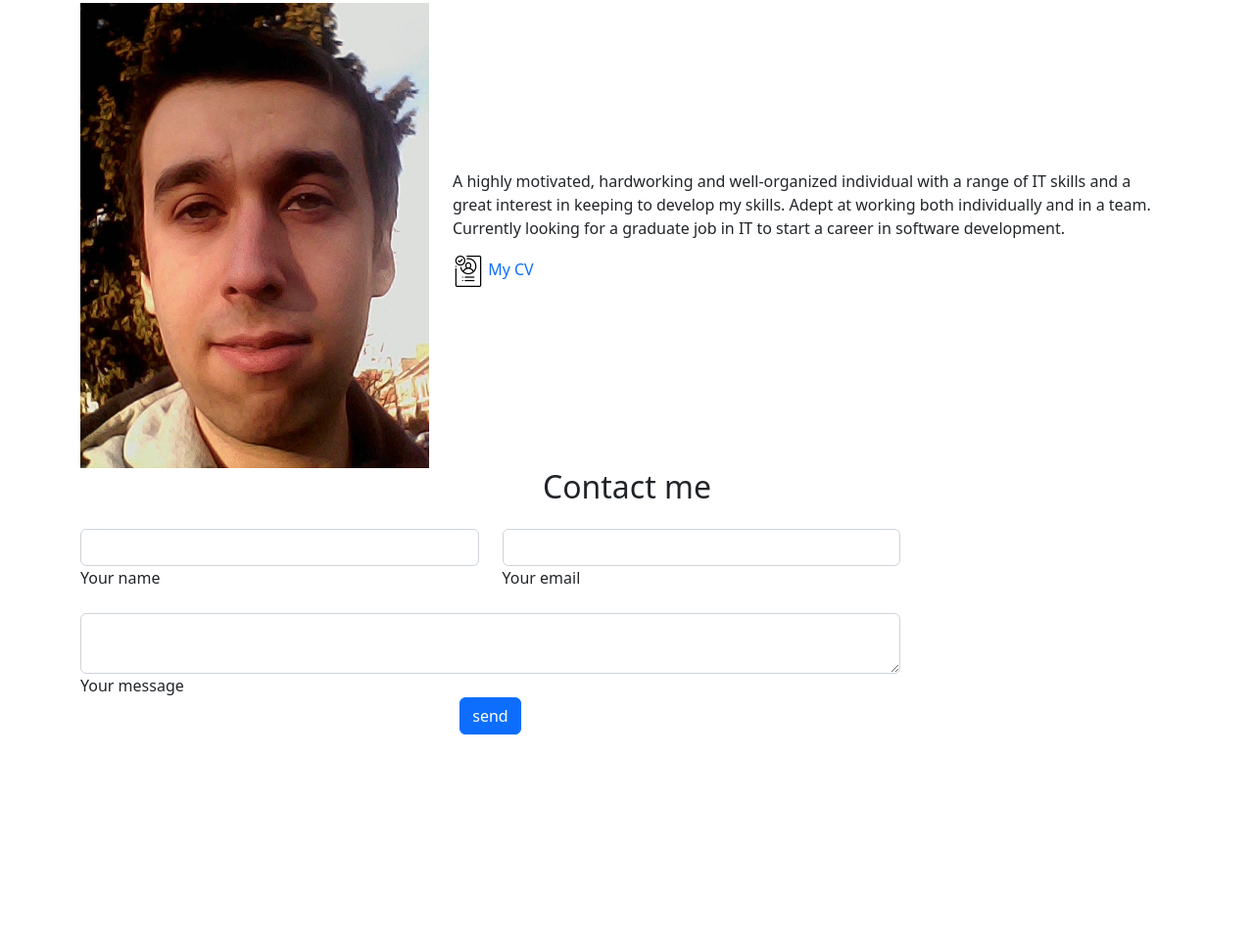
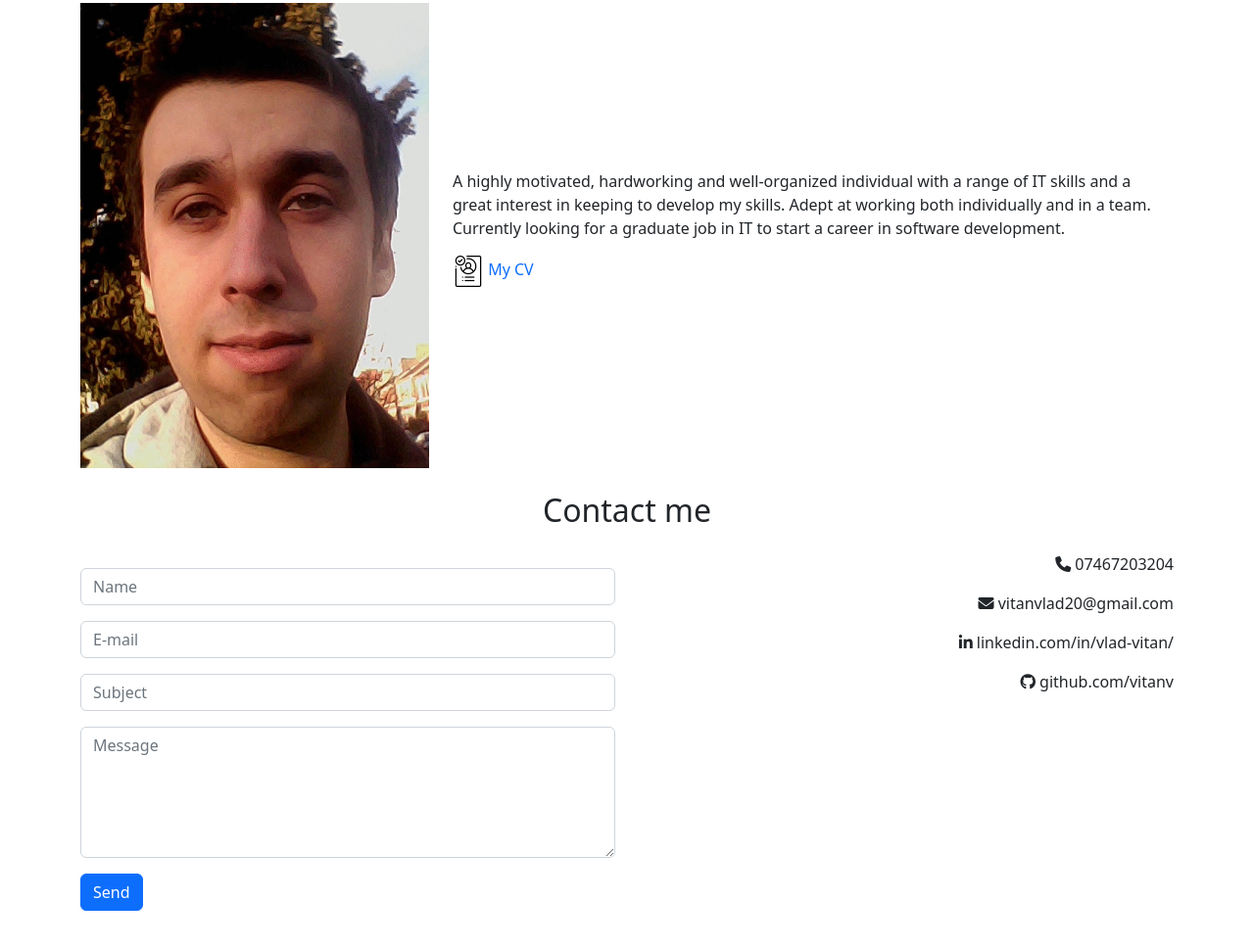
Before and after one commit to vitanv/web-porftolio, a plain HTML site: page index.html in a window 1280 px wide. Shown: the part 907-1875 px from the top of the page at 98% size. After the commit the page ends 1837 px from the top, so only its background shows below. Drawn offline with nearby package versions, Linux system fonts and the light colour scheme.

Commit message:
Improved contact page

```diff
--- a/assets/style/style.css
+++ b/assets/style/style.css
@@ -40,6 +40,7 @@
 a:link{
     text-decoration: none;
 }
-.contacts{
-    min-height:100vh;
+#contact-list{
+    text-align: right;
+    list-style-position: inside;
 }
--- a/index.html
+++ b/index.html
@@ -5,6 +5,7 @@
         <meta charset="UTF-8" />
         <meta name ="viewport" content="width=device-width, initial-scale=1.0" />
         <link href="https://cdn.jsdelivr.net/npm/bootstrap@5.2.0/dist/css/bootstrap.min.css" rel="stylesheet" integrity="sha384-gH2yIJqKdNHPEq0n4Mqa/HGKIhSkIHeL5AyhkYV8i59U5AR6csBvApHHNl/vI1Bx" crossorigin="anonymous">
+        <link rel="stylesheet" href="https://cdnjs.cloudflare.com/ajax/libs/font-awesome/6.1.2/css/all.min.css">
         <link rel="stylesheet" href="assets/style/style.css"/>
     </head>
     <body>
@@ -73,36 +74,36 @@
 
             </div>
         </section>
-        <section class="contacts">
-            <h2 class="text-center">Contact me</h2>
-            <div class="container mt-3">
-                <div class="col-md-9 mb-md-0 mb-5">
-                    <form class="contact-form" name="contanct-form" action="mail.php" method="POSt">
-                        <div class="row mt-4">
-                            <div class="col-md-6">
-                                <div class="md-form mb-0">
-                                    <input type="text" class="form-control" id="name" name="name">
-                                    <label for="name">Your name</label>
-                                </div>
+        <section class="contacts" id="contacts">
+            <div class="container mt-4" >
+                <h2 class="text-center">Contact me</h2>
+                <div class="row mt-4">
+                    <div class="col-lg-6">
+                        <form class="contact-form">
+                            <input type="text" class ="form-control mt-3" placeholder="Name">
+                            <input type="email" class="form-control mt-3" placeholder="E-mail">
+                            <input type="text" class="form-control mt-3" placeholder="Subject">
+                            <div class="mb-3 mt-3">
+                                <textarea class="form-control" rows="5" id="form-text" placeholder="Message"></textarea>
                             </div>
-                            <div class="col-md-6">
-                                <div class="md-form mb-0">
-                                    <input type="text" class="form-control" id="email" name="email">
-                                    <label for="email">Your email</label>
-                                </div>
-                            </div>
-                        </div>
-                        <div class="row mt-4">
-                            <div class="col-md-12">
-                                <div class="md-form">
-                                    <textarea type="text" class="form-control md-textarea" id="message" name="message" rows="2"></textarea>
-                                    <label for="message">Your message</label>
-                                </div>
-                            </div>
-                        </div>
-                    </form>
-                    <div class="text-center text-md-left">
-                        <a class="btn btn-primary" id="send-btn">send</a>
+                        </form>
+                        <button class="btn btn-primary">Send</button>
+                    </div>
+                    <div class="col-lg-6">
+                        <ul class="list-unstyled" id="contact-list">
+                            <li>
+                                <p> <i class="fa-solid fa-phone"></i>  07467203204  </p>
+                            </li>
+                            <li>
+                                <p><i class="fa fa-envelope" aria-hidden="true"></i>  vitanvlad20@gmail.com</p>
+                            </li>
+                            <li>
+                                <p><i class="fa-brands fa-linkedin-in"></i>  linkedin.com/in/vlad-vitan/</p>
+                            </li>
+                            <li>
+                                <p><i class="fa-brands fa-github"></i>  github.com/vitanv</p>
+                            </li>
+                        </ul>
                     </div>
                 </div>
             </div>
```
